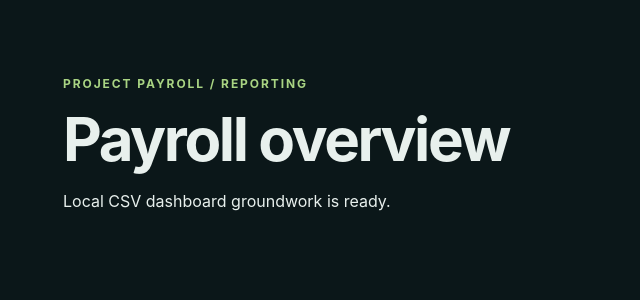
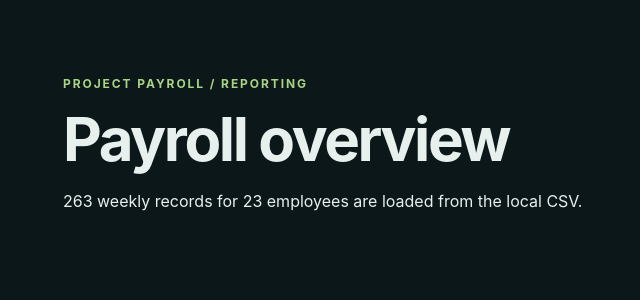
Before and after one commit to KaiElwood/payroll_data, a React (Vite) app: page / in a window 1280 px wide. Shown: the top 300 px of the page, without its empty margins (5-645 px from the left). Built offline with nearby package versions, Linux system fonts and the light colour scheme.

Commit message:
Parse payroll CSV and derive reporting metrics

```diff
--- a/src/App.tsx
+++ b/src/App.tsx
@@ -1,9 +1,12 @@
+import { getOverview, payrollRows } from './data'
+
 export default function App() {
+  const overview = getOverview(payrollRows)
   return (
     <main className="app-shell">
       <p className="eyebrow">Project payroll / reporting</p>
       <h1>Payroll overview</h1>
-      <p>Local CSV dashboard groundwork is ready.</p>
+      <p>{overview.records} weekly records for {overview.employees} employees are loaded from the local CSV.</p>
     </main>
   )
 }
--- /dev/null
+++ b/src/data.ts
@@ -0,0 +1,196 @@
+import Papa from 'papaparse'
+import csvText from '../payroll_data (3).csv?raw'
+
+export const days = ['mon', 'tue', 'wed', 'thu', 'fri', 'sat', 'sun'] as const
+export type WorkerLevel = 'APPRENTICE' | 'JOURNEYWORKER'
+
+export interface PayrollRow {
+  rowNumber: number
+  employeeId: string
+  employeeName: string
+  level: WorkerLevel
+  occupation: string
+  weekEnding: string
+  weekDate: Date
+  standardHours: number[]
+  overtimeHours: number[]
+  totalStandardHours: number
+  totalOvertimeHours: number
+  totalHours: number
+  standardRate: number
+  overtimeRate: number
+  benefitsRate: number
+  cashWages: number
+  estimatedBenefits: number
+}
+
+const requiredColumns = [
+  'employee_name', 'employee_id', 'level', 'occupation', 'week_ending',
+  ...days.flatMap((day) => [`${day}_st_hours`, `${day}_ot_hours`]),
+  'standard_rate', 'overtime_rate', 'benefits_rate',
+]
+
+function sum(values: number[]) {
+  return values.reduce((total, value) => total + value, 0)
+}
+
+function parseNonnegative(value: string | undefined, field: string, rowNumber: number) {
+  const parsed = Number(value)
+  if (value === undefined || value.trim() === '' || !Number.isFinite(parsed) || parsed < 0) {
+    throw new Error(`Invalid ${field} on CSV row ${rowNumber}`)
+  }
+  return parsed
+}
+
+function parseWeek(value: string, rowNumber: number) {
+  const match = /^(\d{2})\/(\d{2})\/(\d{4})$/.exec(value)
+  if (!match) throw new Error(`Invalid week_ending on CSV row ${rowNumber}`)
+  const month = Number(match[1])
+  const day = Number(match[2])
+  const year = Number(match[3])
+  const date = new Date(Date.UTC(year, month - 1, day))
+  if (date.getUTCFullYear() !== year || date.getUTCMonth() !== month - 1 || date.getUTCDate() !== day) {
+    throw new Error(`Invalid week_ending on CSV row ${rowNumber}`)
+  }
+  return date
+}
+
+export function parsePayroll(text: string): PayrollRow[] {
+  const result = Papa.parse<Record<string, string>>(text, {
+    header: true,
+    skipEmptyLines: 'greedy',
+    transformHeader: (header) => header.trim().replace(/^\uFEFF/, ''),
+  })
+  if (result.errors.length) throw new Error(`CSV parse error: ${result.errors[0].message}`)
+  const missing = requiredColumns.filter((column) => !result.meta.fields?.includes(column))
+  if (missing.length) throw new Error(`Missing CSV columns: ${missing.join(', ')}`)
+
+  return result.data.map((raw, index) => {
+    const rowNumber = index + 2
+    const employeeId = raw.employee_id?.trim()
+    const employeeName = raw.employee_name?.trim()
+    const occupation = raw.occupation?.trim()
+    const level = raw.level?.trim()
+    if (!employeeId || !employeeName || !occupation) throw new Error(`Missing identity on CSV row ${rowNumber}`)
+    if (level !== 'APPRENTICE' && level !== 'JOURNEYWORKER') {
+      throw new Error(`Invalid level on CSV row ${rowNumber}`)
+    }
+    const standardHours = days.map((day) => parseNonnegative(raw[`${day}_st_hours`], `${day}_st_hours`, rowNumber))
+    const overtimeHours = days.map((day) => parseNonnegative(raw[`${day}_ot_hours`], `${day}_ot_hours`, rowNumber))
+    const standardRate = parseNonnegative(raw.standard_rate, 'standard_rate', rowNumber)
+    const overtimeRate = parseNonnegative(raw.overtime_rate, 'overtime_rate', rowNumber)
+    const benefitsRate = parseNonnegative(raw.benefits_rate, 'benefits_rate', rowNumber)
+    const totalStandardHours = sum(standardHours)
+    const totalOvertimeHours = sum(overtimeHours)
+    const totalHours = totalStandardHours + totalOvertimeHours
+    return {
+      rowNumber, employeeId, employeeName, level, occupation,
+      weekEnding: raw.week_ending.trim(),
+      weekDate: parseWeek(raw.week_ending.trim(), rowNumber),
+      standardHours, overtimeHours, totalStandardHours, totalOvertimeHours, totalHours,
+      standardRate, overtimeRate, benefitsRate,
+      cashWages: totalStandardHours * standardRate + totalOvertimeHours * overtimeRate,
+      estimatedBenefits: totalHours * benefitsRate,
+    }
+  })
+}
+
+export const payrollRows = parsePayroll(csvText)
+
+export interface Overview {
+  employees: number
+  records: number
+  totalHours: number
+  overtimeHours: number
+  apprenticeHours: number
+  apprenticeShare: number
+  cashWages: number
+  estimatedBenefits: number
+  averageStandardRate: number
+  averageBenefitsRate: number
+}
+
+export function getOverview(rows: PayrollRow[]): Overview {
+  const totalHours = sum(rows.map((row) => row.totalHours))
+  const apprenticeHours = sum(rows.filter((row) => row.level === 'APPRENTICE').map((row) => row.totalHours))
+  return {
+    employees: new Set(rows.map((row) => row.employeeId)).size,
+    records: rows.length,
+    totalHours,
+    overtimeHours: sum(rows.map((row) => row.totalOvertimeHours)),
+    apprenticeHours,
+    apprenticeShare: totalHours ? apprenticeHours / totalHours : 0,
+    cashWages: sum(rows.map((row) => row.cashWages)),
+    estimatedBenefits: sum(rows.map((row) => row.estimatedBenefits)),
+    averageStandardRate: rows.length ? sum(rows.map((row) => row.standardRate)) / rows.length : 0,
+    averageBenefitsRate: rows.length ? sum(rows.map((row) => row.benefitsRate)) / rows.length : 0,
+  }
+}
+
+export interface WeeklySummary extends Overview {
+  weekEnding: string
+  weekDate: Date
+}
+
+export function getWeeklySummaries(rows: PayrollRow[]): WeeklySummary[] {
+  const groups = new Map<string, PayrollRow[]>()
+  for (const row of rows) groups.set(row.weekEnding, [...(groups.get(row.weekEnding) ?? []), row])
+  return [...groups.entries()]
+    .map(([weekEnding, group]) => ({ weekEnding, weekDate: group[0].weekDate, ...getOverview(group) }))
+    .sort((a, b) => a.weekDate.getTime() - b.weekDate.getTime())
+}
+
+export interface EmployeeSummary {
+  employeeId: string
+  name: string
+  level: WorkerLevel
+  occupation: string
+  weeks: number
+  totalHours: number
+  overtimeHours: number
+  cashWages: number
+  minActiveDayHours: number
+  maxDayHours: number
+  averageActiveDayHours: number
+  minStandardRate: number
+  maxStandardRate: number
+  averageStandardRate: number
+  minOvertimeRate: number
+  maxOvertimeRate: number
+  averageOvertimeRate: number
+  minBenefitsRate: number
+  maxBenefitsRate: number
+  averageBenefitsRate: number
+  rows: PayrollRow[]
+}
+
+export function getEmployeeSummaries(rows: PayrollRow[]): EmployeeSummary[] {
+  const groups = new Map<string, PayrollRow[]>()
+  for (const row of rows) groups.set(row.employeeId, [...(groups.get(row.employeeId) ?? []), row])
+  return [...groups.entries()].map(([employeeId, group]) => {
+    const ordered = [...group].sort((a, b) => a.weekDate.getTime() - b.weekDate.getTime())
+    const dailyHours = group.flatMap((row) => days.map((_, i) => row.standardHours[i] + row.overtimeHours[i]))
+    const activeDays = dailyHours.filter((hours) => hours > 0)
+    const rates = (key: 'standardRate' | 'overtimeRate' | 'benefitsRate') => group.map((row) => row[key])
+    const standard = rates('standardRate')
+    const overtime = rates('overtimeRate')
+    const benefits = rates('benefitsRate')
+    return {
+      employeeId,
+      name: ordered.at(-1)!.employeeName,
+      level: ordered.at(-1)!.level,
+      occupation: ordered.at(-1)!.occupation,
+      weeks: group.length,
+      totalHours: sum(group.map((row) => row.totalHours)),
+      overtimeHours: sum(group.map((row) => row.totalOvertimeHours)),
+      cashWages: sum(group.map((row) => row.cashWages)),
+      minActiveDayHours: activeDays.length ? Math.min(...activeDays) : 0,
+      maxDayHours: Math.max(...dailyHours),
+      averageActiveDayHours: activeDays.length ? sum(activeDays) / activeDays.length : 0,
+      minStandardRate: Math.min(...standard), maxStandardRate: Math.max(...standard), averageStandardRate: sum(standard) / standard.length,
+      minOvertimeRate: Math.min(...overtime), maxOvertimeRate: Math.max(...overtime), averageOvertimeRate: sum(overtime) / overtime.length,
+      minBenefitsRate: Math.min(...benefits), maxBenefitsRate: Math.max(...benefits), averageBenefitsRate: sum(benefits) / benefits.length,
+      rows: ordered,
+    }
+  }).sort((a, b) => a.name.localeCompare(b.name))
+}
```
Also changed, not shown: 1 other file (tests, documents, lock files or other folders).
